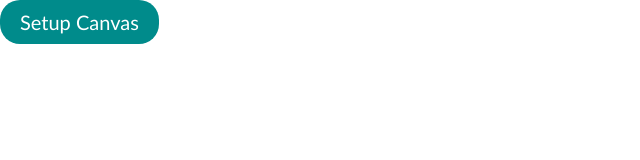
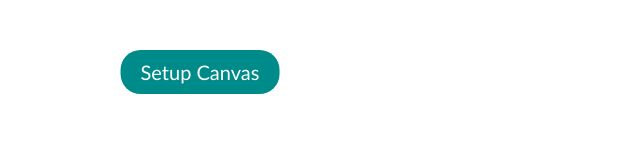
Before and after one commit to tnekent/odin-etch-a-sketch, a plain HTML site: page index.html in a window 1280 px wide. Shown: the whole page, without its empty margins (0-640 px from the left). Drawn offline with Linux system fonts and the light colour scheme.

Commit message:
Add positioning to setup canvas button

```diff
--- a/style.css
+++ b/style.css
@@ -14,6 +14,10 @@ body {
     font-size: 20px;
     padding: 10px 20px;
     border-radius: 20px;
+    position: absolute;
+    left: 200px;
+    top: 50px;
+    transform: translateX(-50%);
 }
 
 .container {
```
